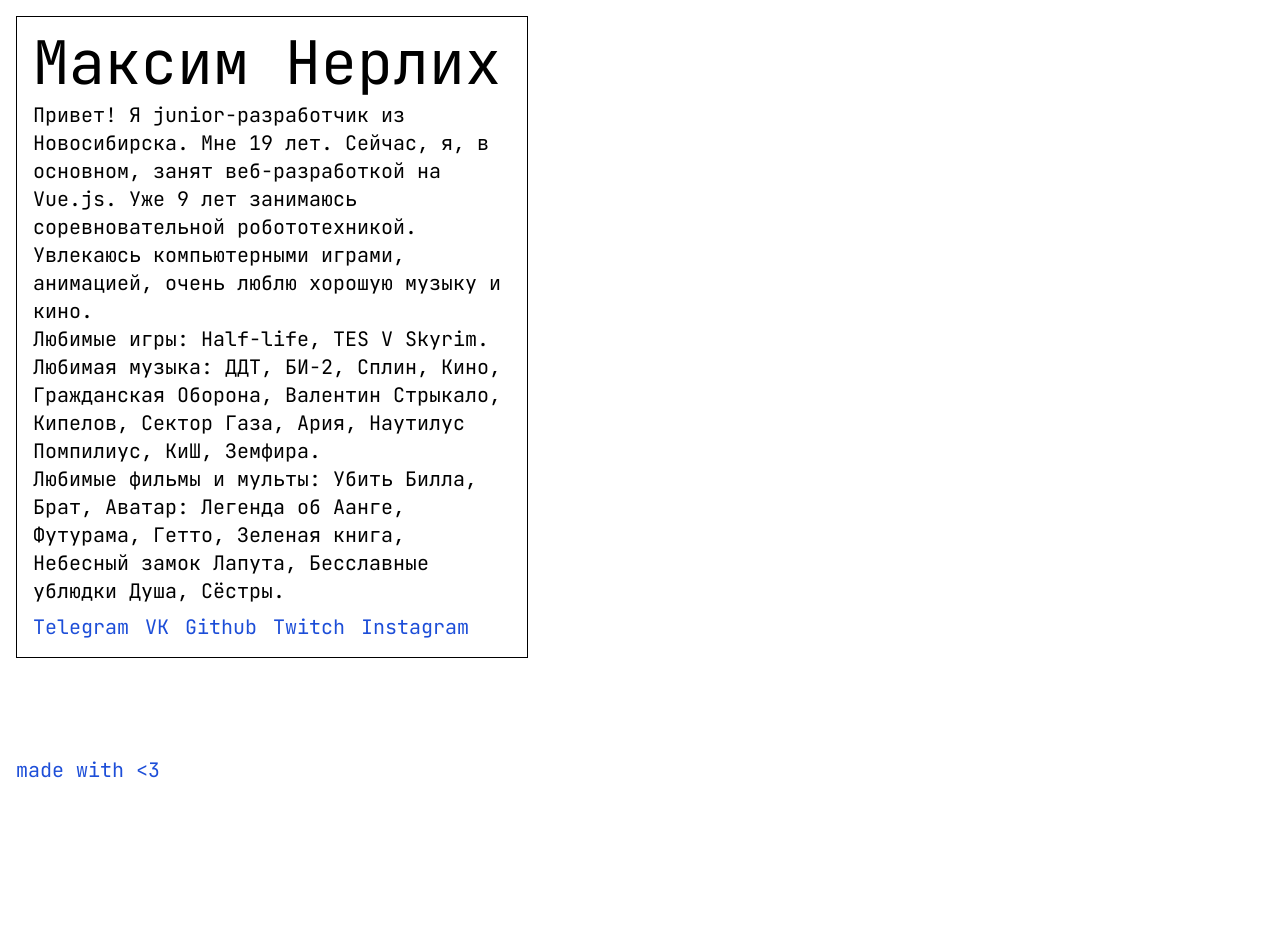
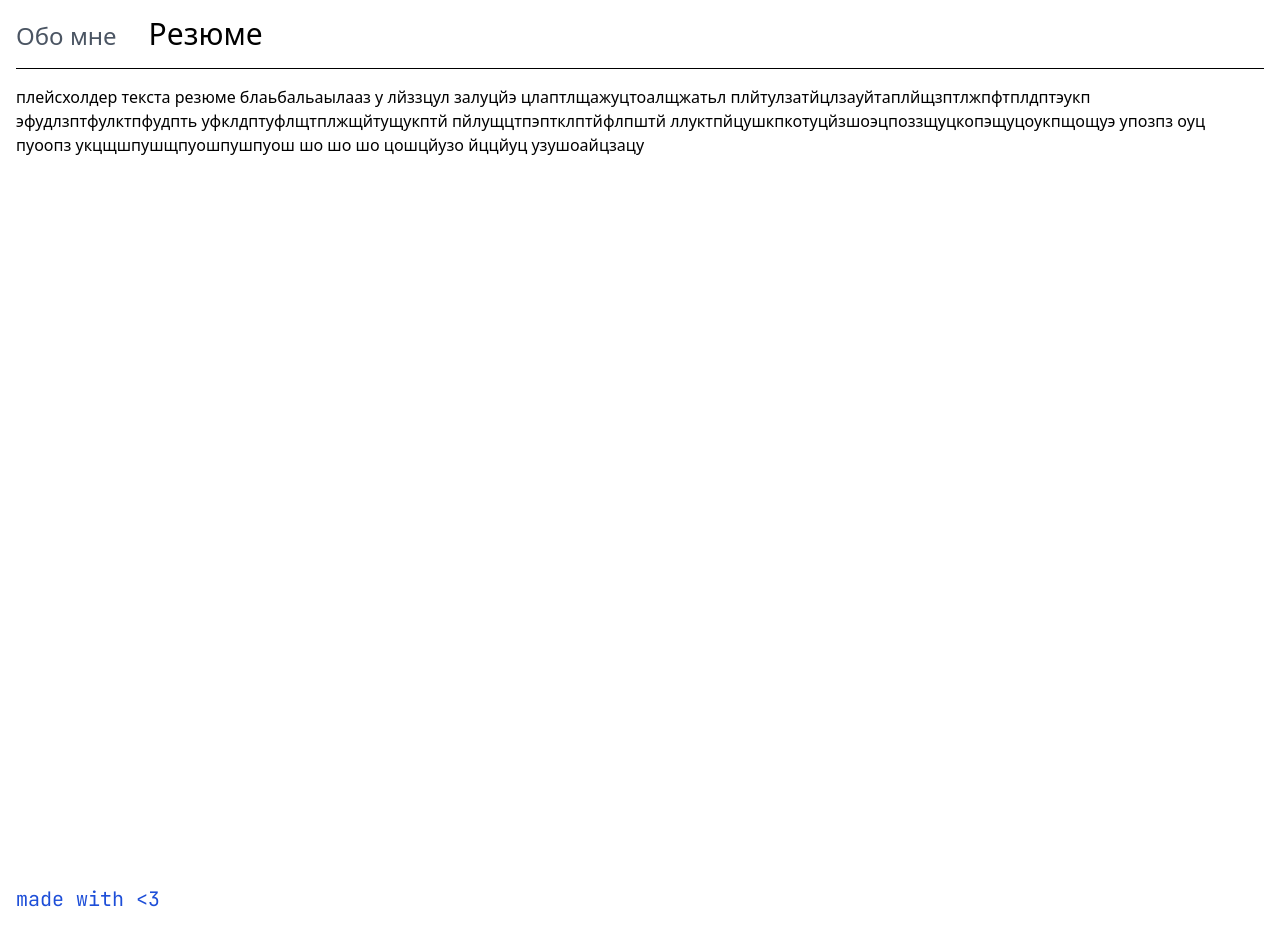
Before and after one commit to nerlihmax/nerlihmax.github.io, a Vue app: page /resume in a window 1280 px wide. Before the commit the page ends 800 px from the top, so only its background shows below. Built offline with nearby package versions, Linux system fonts and the light colour scheme.

Commit message:
куча изменений: роутинг, новый текст, архитектура

```diff
--- a/src/App.vue
+++ b/src/App.vue
@@ -1,15 +1,66 @@
 <template>
-  <div class="flex flex-col justify-between h-screen">
-    <Card/>
-    <a class="font-mono mb-4 ml-4 text-blue-700 sm:text-xl"
-      href="https://github.com/nerlihmax/nerlihmax.github.io">
-      made with &lt;3
-    </a>
+  <div>
+    <!-- TODO: сделать нав сайд бар для мобилок -->
+    <nav class="p-4 pb-0 text-2xl">
+      <router-link v-for="r in router.getRoutes()"
+        :to="r.path" :key="r.path"
+        class="mr-8"
+        :class="route.path === r.path ? 'text-3xl' : 'text-gray-600'">
+        {{ r.name }}
+      </router-link>
+      <hr class="mt-4 border-black"/>
+    </nav>
+    <div class="flex flex-col justify-between h-screen p-4">
+      <router-view></router-view>
+    </div>
+    <footer class="m-4 mt-4">
+      <a class="font-mono text-blue-700 sm:text-xl"
+        href="https://github.com/nerlihmax/nerlihmax.github.io">
+        made with &lt;3
+      </a>
+    </footer>
   </div>
 </template>
 
 <script setup>
-import Card from './views/Card.vue';
+import { reactive, provide } from 'vue';
+import { useRouter, useRoute } from 'vue-router';
+import About from './views/About.vue';
+
+const router = useRouter();
+const route = useRoute();
+
+const profile = reactive({
+  fullName: 'Максим Нерлих',
+  grade: 'junior',
+  birthday: new Date('2001-12-27'),
+  age: new Date().getUTCFullYear() - new Date('2001-12-27').getUTCFullYear() - 1,
+  roboticsExpirience: new Date().getUTCFullYear() - 2012,
+  links: [
+    {
+      name: 'Telegram',
+      link: 'https://t.me/nerlihmax',
+    },
+    {
+      name: 'VK',
+      link: 'https://vk.com/nerlihmax',
+    },
+    {
+      name: 'Github',
+      link: 'https://github.com/nerlihmax',
+    },
+    {
+      name: 'Twitch',
+      link: 'https://twitch.tv/nerlihmax',
+    },
+    {
+      name: 'Instagram',
+      link: 'https://instagram.com/nerlihmax',
+    },
+  ],
+});
+
+provide('profile', profile);
 </script>
 
 <style>
--- a/src/main.js
+++ b/src/main.js
@@ -1,5 +1,7 @@
 import { createApp } from 'vue';
 import App from './App.vue';
+
+import router from './router/index';
 import './assets/tailwind.css';
 
-createApp(App).mount('#app');
+createApp(App).use(router).mount('#app');
--- /dev/null
+++ b/src/router/index.js
@@ -0,0 +1,23 @@
+import { createRouter, createWebHistory } from 'vue-router';
+import About from '../views/About.vue';
+import Resume from '../views/Resume.vue';
+
+const routeInfos = [
+  {
+    path: '/',
+    component: About,
+    name: 'Обо мне',
+  },
+  {
+    path: '/resume',
+    component: Resume,
+    name: 'Резюме',
+  },
+];
+
+const router = createRouter({
+  history: createWebHistory(),
+  routes: routeInfos,
+});
+
+export default router;
--- a/src/views/Card.vue
+++ b/src/views/About.vue
@@ -1,6 +1,6 @@
 <template>
-  <div class="flex flex-col justify-start m-4 border border-black
-    p-4 font-mono sm:text-xl w-auto sm:w-2/5">
+  <div class="flex flex-col justify-start mb-4 border border-black
+    p-4 font-mono sm:text-xl w-auto sm:w-4/5">
     <h1 class="max-w-max mb-2 text-4xl sm:text-6xl">
       {{ profile.fullName }}
     </h1>
@@ -14,7 +14,7 @@
       музыку и кино.
       <br/>Любимые игры: Half-life, TES V Skyrim.
       <br/>Любимая музыка: ДДТ, БИ-2, Сплин, Кино, Гражданская Оборона, Валентин Стрыкало,
-      Кипелов, Сектор Газа, Ария, Наутилус Помпилиус, КиШ, Земфира.
+      Кипелов, Сектор Газа, Ария, Наутилус Помпилиус, КиШ, Земфира, ssshhhiiittt!.
       <br/>Любимые фильмы и мульты: Убить Билла, Брат, Аватар: Легенда об
       Аанге, Футурама, Гетто, Зеленая книга, Небесный замок Лапута,
       Бесславные ублюдки Душа, Сёстры.
@@ -22,44 +22,18 @@
     <div class="flex flex-row justify-start flex-wrap align-middle">
       <div v-for="(item) in profile.links" :key="item">
         <a class="text-blue-700 mr-4"
-          :href="item.link">{{ item.name }}</a>
+          :href="item.link">
+          {{ item.name }}
+        </a>
       </div>
     </div>
   </div>
 </template>
 
 <script setup>
-import { ref } from 'vue';
+import { inject } from 'vue';
 
-const profile = ref({
-  fullName: 'Максим Нерлих',
-  grade: 'junior',
-  birthday: new Date('2001-12-27'),
-  age: new Date().getUTCFullYear() - new Date('2001-12-27').getUTCFullYear() - 1,
-  roboticsExpirience: new Date().getUTCFullYear() - 2012,
-  links: [
-    {
-      name: 'Telegram',
-      link: 'https://t.me/nerlihmax',
-    },
-    {
-      name: 'VK',
-      link: 'https://vk.com/nerlihmax',
-    },
-    {
-      name: 'Github',
-      link: 'https://github.com/nerlihmax',
-    },
-    {
-      name: 'Twitch',
-      link: 'https://twitch.tv/nerlihmax',
-    },
-    {
-      name: 'Instagram',
-      link: 'https://instagram.com/nerlihmax',
-    },
-  ],
-});
+const profile = inject('profile');
 </script>
 
 <style scoped>
--- /dev/null
+++ b/src/views/Resume.vue
@@ -0,0 +1,19 @@
+<template>
+  <div>
+    плейсхолдер текста резюме блаьбальаылааз у лйззцул залуцйэ
+    цлаптлщажуцтоалщжатьл
+    плйтулзатйцлзауйтаплйщзптлжпфтплдптэукп
+    эфудлзптфулктпфудпть уфклдптуфлщтплжщйтущукптй
+    пйлущцтпэптклптйфлпштй
+    ллуктпйцушкпкотуцйзшоэцпоззщуцкопэщуцоукпщощуэ упозпз оуц пуоопз
+    укцщшпушщпуошпушпуош шо шо шо цошцйузо йццйуц узушоайцзацу
+  </div>
+</template>
+
+<script setup>
+
+</script>
+
+<style>
+
+</style>
```
